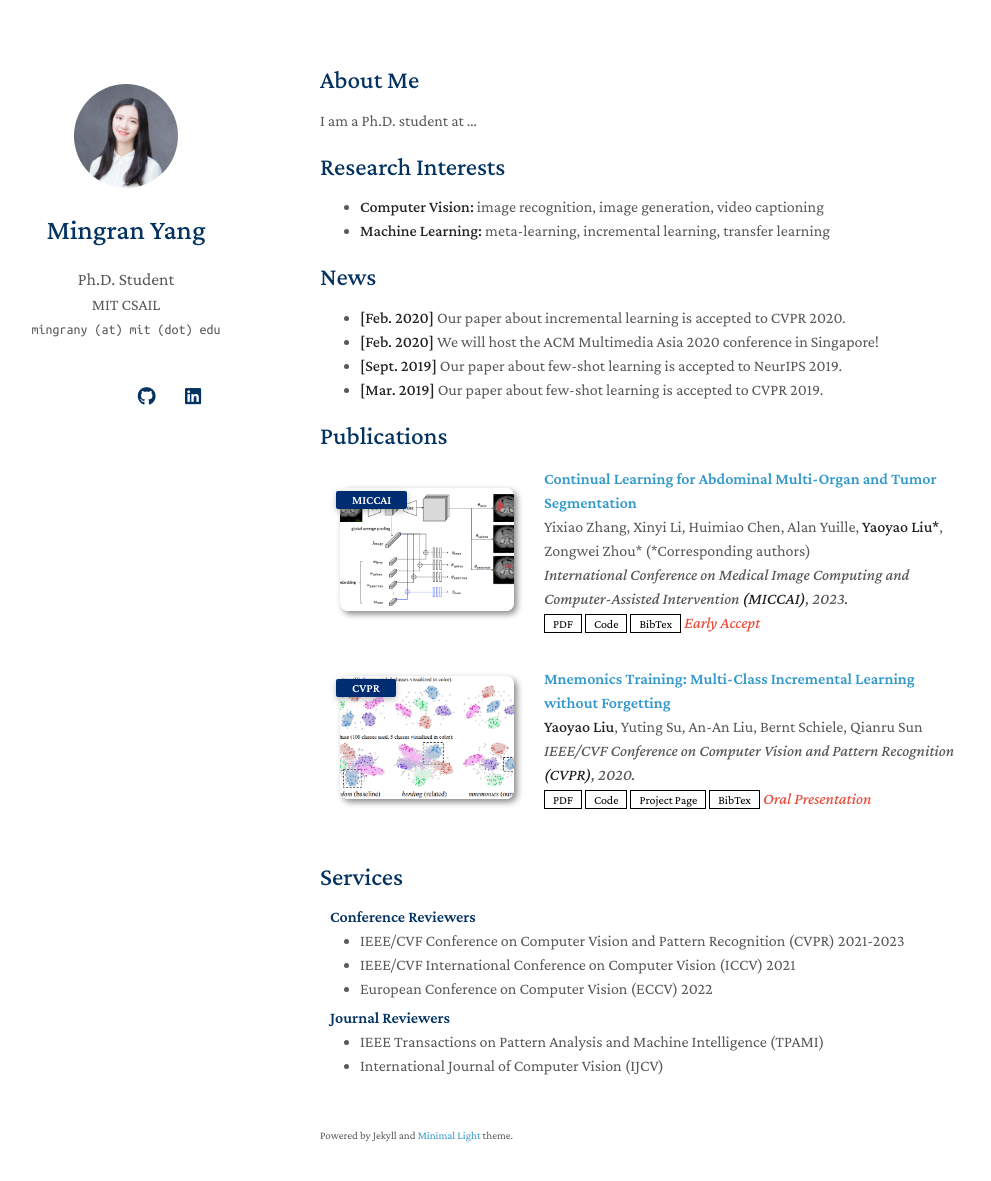
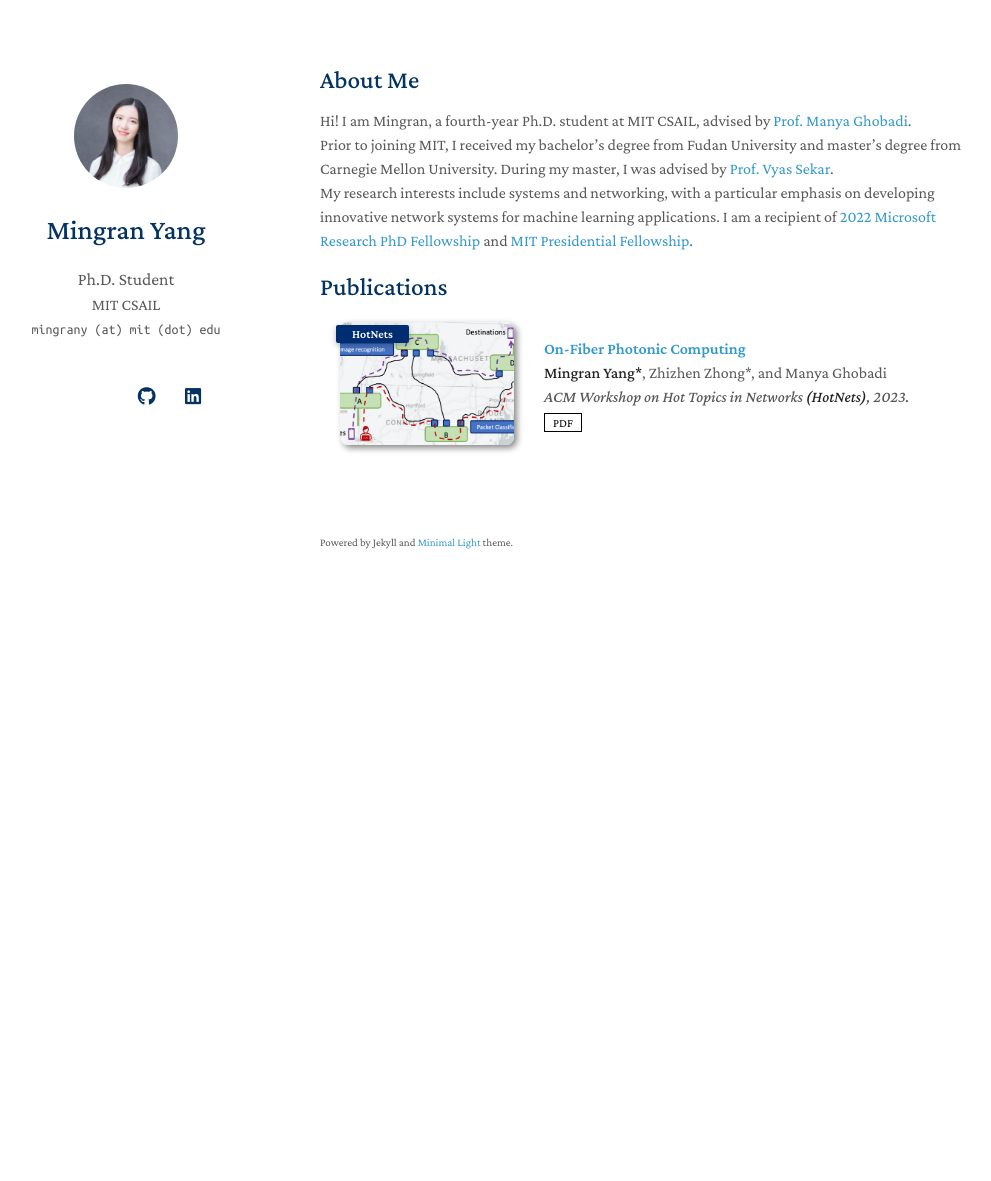
Before and after one commit to mingrany/mingrany.github.io, a Jekyll site: the page built from index.md, in a window 1280 px wide and 1216 px high. Shown: the top 1181 px of the window, without its empty margins (150-1141 px from the left). Built offline with Jekyll 4.4.1, drawn with Linux system fonts in a browser that asks for light colours; nearby versions of some CDN libraries; a style sheet for code colours, icons or effects is not loaded; our own code applies the rules of GitHub Pages for plain Markdown files.

Commit message:
update index.md and publications.yml

```diff
--- a/_data/publications.yml
+++ b/_data/publications.yml
@@ -1,22 +1,11 @@
 main:
 
-  - title: Continual Learning for Abdominal Multi-Organ and Tumor Segmentation
-    authors: Yixiao Zhang, Xinyi Li, Huimiao Chen, Alan Yuille, <strong>Yaoyao Liu*</strong>, Zongwei Zhou* (*Corresponding authors)
-    conference_short: MICCAI
-    conference: International Conference on Medical Image Computing and Computer-Assisted Intervention <strong>(MICCAI)</strong>, 2023.
+  - title: On-Fiber Photonic Computing
+    authors: <strong>Mingran Yang*</strong>, Zhizhen Zhong*, and Manya Ghobadi
+    conference_short: HotNets
+    conference: ACM Workshop on Hot Topics in Networks <strong>(HotNets)</strong>, 2023.
     pdf: https://arxiv.org/pdf/2306.00988.pdf
-    code: https://github.com/MrGiovanni/ContinualLearning
-    bibtex: https://bib.yliu.me/MICCAI23.txt
-    image: ./assets/img/teaser_example_2.png
-    notes: Early Accept
-
-  - title: "Mnemonics Training: Multi-Class Incremental Learning without Forgetting"
-    authors: <strong>Yaoyao Liu</strong>, Yuting Su, An-An Liu, Bernt Schiele, Qianru Sun
-    conference_short: CVPR
-    conference: IEEE/CVF Conference on Computer Vision and Pattern Recognition <strong>(CVPR)</strong>, 2020.
-    pdf: https://arxiv.org/pdf/2002.10211.pdf
-    code: https://github.com/yaoyao-liu/class-incremental-learning/tree/main/mnemonics-training
-    page: https://class-il.mpi-inf.mpg.de/mnemonics/
-    bibtex: https://class-il.mpi-inf.mpg.de/mnemonics/
-    notes: Oral Presentation
-    image: ./assets/img/teaser_example.png
+    # code: https://github.com/MrGiovanni/ContinualLearning
+    # bibtex: https://bib.yliu.me/MICCAI23.txt
+    image: ./assets/img/HotNets23.png
+    # notes: Early Accept
--- a/_includes/services.md
+++ /dev/null
@@ -1,16 +0,0 @@
-## Services
-
-<h4 style="margin:0 10px 0;">Conference Reviewers</h4>
-
-<ul style="margin:0 0 5px;">
-  <li><a href="http://cvpr2023.thecvf.com/"><autocolor>IEEE/CVF Conference on Computer Vision and Pattern Recognition (CVPR) 2021-2023</autocolor></a></li>
-  <li><a href="http://iccv2021.thecvf.com/"><autocolor>IEEE/CVF International Conference on Computer Vision (ICCV) 2021</autocolor></a></li>
-  <li><a href="https://eccv2022.ecva.net/"><autocolor>European Conference on Computer Vision (ECCV) 2022</autocolor></a></li>
-</ul>
-
-<h4 style="margin:0 10px 0;">Journal Reviewers</h4>
-
-<ul style="margin:0 0 20px;">
-  <li><a href="https://www.computer.org/csdl/journal/tp"><autocolor>IEEE Transactions on Pattern Analysis and Machine Intelligence (TPAMI)</autocolor></a></li>
-  <li><a href="https://www.springer.com/journal/11263"><autocolor>International Journal of Computer Vision (IJCV)</autocolor></a></li>
-</ul>
--- a/index.md
+++ b/index.md
@@ -4,20 +4,8 @@ layout: homepage
 
 ## About Me
 
-I am a Ph.D. student at ...
-
-## Research Interests
-
-- **Computer Vision:** image recognition, image generation, video captioning
-- **Machine Learning:** meta-learning, incremental learning, transfer learning
-
-## News
-
-- **[Feb. 2020]** Our paper about incremental learning is accepted to CVPR 2020.
-- **[Feb. 2020]** We will host the ACM Multimedia Asia 2020 conference in Singapore!
-- **[Sept. 2019]** Our paper about few-shot learning is accepted to NeurIPS 2019.
-- **[Mar. 2019]** Our paper about few-shot learning is accepted to CVPR 2019.
+Hi! I am Mingran, a fourth-year Ph.D. student at MIT CSAIL, advised by [Prof. Manya Ghobadi](https://people.csail.mit.edu/ghobadi/). <br>
+Prior to joining MIT, I received my bachelor's degree from Fudan University and master's degree from Carnegie Mellon University. During my master, I was advised by [Prof. Vyas Sekar](https://users.ece.cmu.edu/~vsekar/). <br>
+My research interests include systems and networking, with a particular emphasis on developing innovative network systems for machine learning applications. I am a recipient of [2022 Microsoft Research PhD Fellowship](https://www.microsoft.com/en-us/research/academic-program/phd-fellowship/2022-recipients/) and [MIT Presidential Fellowship](https://web.mit.edu/provost/presfellow/).
 
 {% include_relative _includes/publications.md %}
-
-{% include_relative _includes/services.md %}
```
Also changed, not shown: assets/img/HotNets23.png (added).
